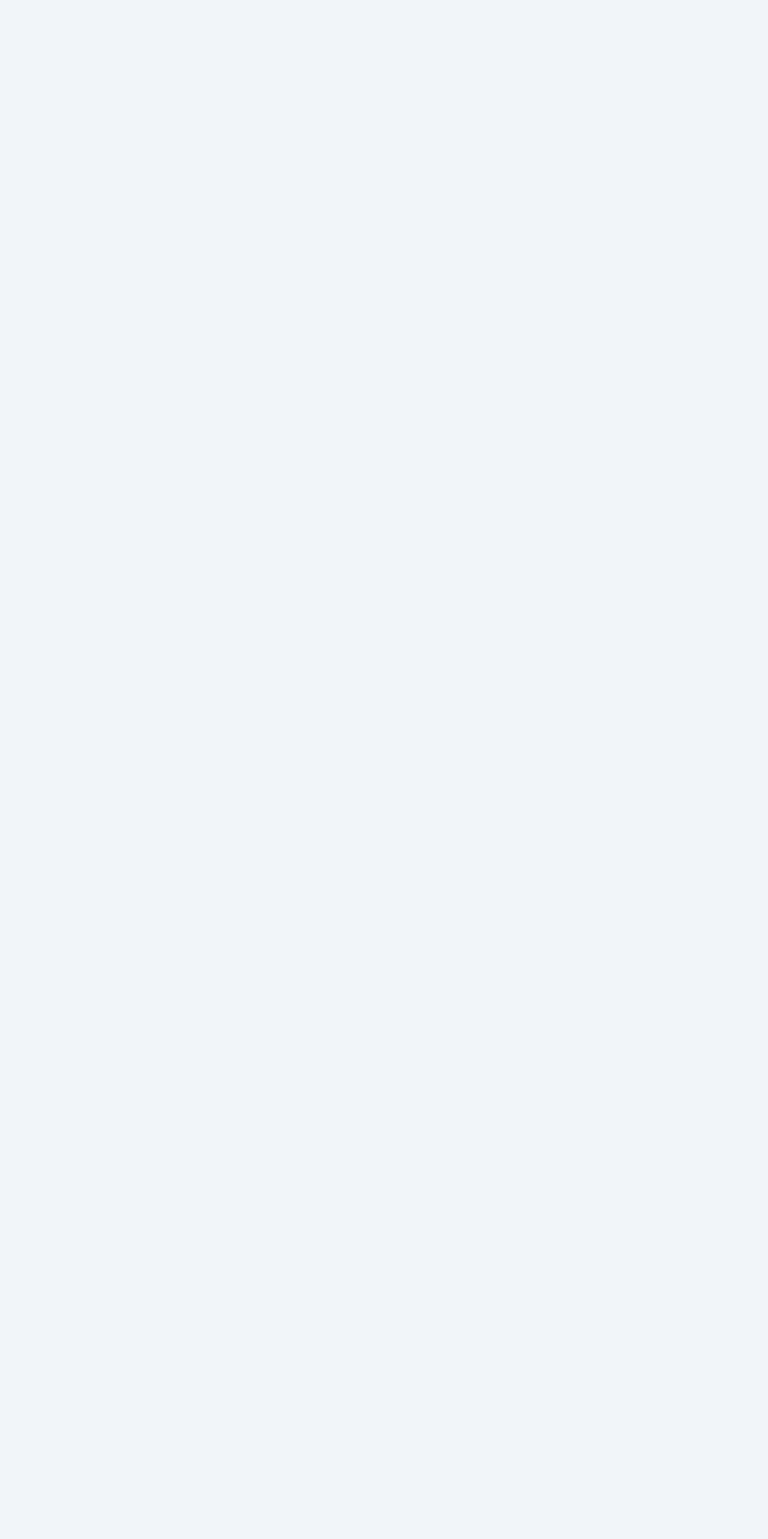
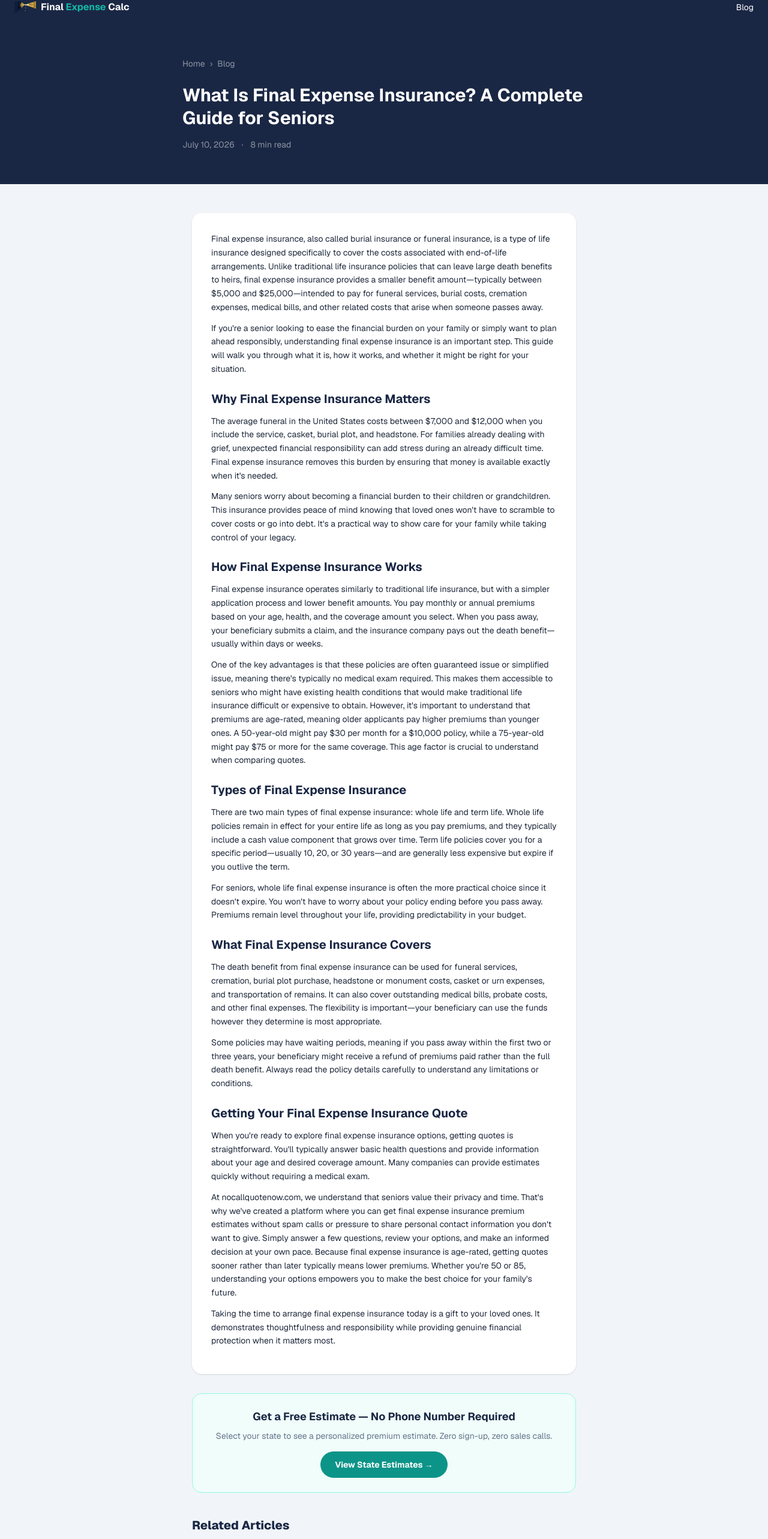
Before and after one commit to susthenewcomer45-arch/fex-calculator, a Next.js app: page /blog/what-is-final-expense-insurance-a-complete-guide-for-seniors in a window 1280 px wide. Before the commit this address had no page. Shown: the part 16-2582 px from the top of the page at 60% size. Before the commit the page ends 800 px from the top, so only its background shows below. Built offline with nearby package versions, Linux system fonts and the light colour scheme.

Commit message:
Auto-publish: What Is Final Expense Insurance? A Complete Guide for Seniors

```diff
--- /dev/null
+++ b/src/app/blog/what-is-final-expense-insurance-a-complete-guide-for-seniors/page.tsx
@@ -0,0 +1,147 @@
+// Auto-generated 2026-07-10 — do not edit manually
+import type { Metadata } from 'next'
+import Link from 'next/link'
+import RelatedArticles from '@/components/RelatedArticles'
+
+export const metadata: Metadata = {
+  title: 'What Is Final Expense Insurance? A Complete Guide for Seniors | NocallQuoteNow',
+  description: 'Learn what final expense insurance is, how it works, and why it matters for seniors. Get honest answers without the sales pitch.',
+  alternates: { canonical: 'https://nocallquotenow.com/blog/what-is-final-expense-insurance-a-complete-guide-for-seniors' },
+  openGraph: {
+    title: 'What Is Final Expense Insurance? A Complete Guide for Seniors | NocallQuoteNow',
+    description: 'Learn what final expense insurance is, how it works, and why it matters for seniors. Get honest answers without the sales pitch.',
+    url: 'https://nocallquotenow.com/blog/what-is-final-expense-insurance-a-complete-guide-for-seniors',
+  },
+}
+
+interface Section {
+  heading?: string
+  paragraphs?: string[]
+  bullets?: string[]
+}
+
+const sections: Section[] = [
+  {
+    "paragraphs": [
+      "Final expense insurance, also called burial insurance or funeral insurance, is a type of life insurance designed specifically to cover the costs associated with end-of-life arrangements. Unlike traditional life insurance policies that can leave large death benefits to heirs, final expense insurance provides a smaller benefit amount—typically between $5,000 and $25,000—intended to pay for funeral services, burial costs, cremation expenses, medical bills, and other related costs that arise when someone passes away.",
+      "If you're a senior looking to ease the financial burden on your family or simply want to plan ahead responsibly, understanding final expense insurance is an important step. This guide will walk you through what it is, how it works, and whether it might be right for your situation."
+    ]
+  },
+  {
+    "heading": "Why Final Expense Insurance Matters",
+    "paragraphs": [
+      "The average funeral in the United States costs between $7,000 and $12,000 when you include the service, casket, burial plot, and headstone. For families already dealing with grief, unexpected financial responsibility can add stress during an already difficult time. Final expense insurance removes this burden by ensuring that money is available exactly when it's needed.",
+      "Many seniors worry about becoming a financial burden to their children or grandchildren. This insurance provides peace of mind knowing that loved ones won't have to scramble to cover costs or go into debt. It's a practical way to show care for your family while taking control of your legacy."
+    ]
+  },
+  {
+    "heading": "How Final Expense Insurance Works",
+    "paragraphs": [
+      "Final expense insurance operates similarly to traditional life insurance, but with a simpler application process and lower benefit amounts. You pay monthly or annual premiums based on your age, health, and the coverage amount you select. When you pass away, your beneficiary submits a claim, and the insurance company pays out the death benefit—usually within days or weeks.",
+      "One of the key advantages is that these policies are often guaranteed issue or simplified issue, meaning there's typically no medical exam required. This makes them accessible to seniors who might have existing health conditions that would make traditional life insurance difficult or expensive to obtain. However, it's important to understand that premiums are age-rated, meaning older applicants pay higher premiums than younger ones. A 50-year-old might pay $30 per month for a $10,000 policy, while a 75-year-old might pay $75 or more for the same coverage. This age factor is crucial to understand when comparing quotes."
+    ]
+  },
+  {
+    "heading": "Types of Final Expense Insurance",
+    "paragraphs": [
+      "There are two main types of final expense insurance: whole life and term life. Whole life policies remain in effect for your entire life as long as you pay premiums, and they typically include a cash value component that grows over time. Term life policies cover you for a specific period—usually 10, 20, or 30 years—and are generally less expensive but expire if you outlive the term.",
+      "For seniors, whole life final expense insurance is often the more practical choice since it doesn't expire. You won't have to worry about your policy ending before you pass away. Premiums remain level throughout your life, providing predictability in your budget."
+    ]
+  },
+  {
+    "heading": "What Final Expense Insurance Covers",
+    "paragraphs": [
+      "The death benefit from final expense insurance can be used for funeral services, cremation, burial plot purchase, headstone or monument costs, casket or urn expenses, and transportation of remains. It can also cover outstanding medical bills, probate costs, and other final expenses. The flexibility is important—your beneficiary can use the funds however they determine is most appropriate.",
+      "Some policies may have waiting periods, meaning if you pass away within the first two or three years, your beneficiary might receive a refund of premiums paid rather than the full death benefit. Always read the policy details carefully to understand any limitations or conditions."
+    ]
+  },
+  {
+    "heading": "Getting Your Final Expense Insurance Quote",
+    "paragraphs": [
+      "When you're ready to explore final expense insurance options, getting quotes is straightforward. You'll typically answer basic health questions and provide information about your age and desired coverage amount. Many companies can provide estimates quickly without requiring a medical exam.",
+      "At nocallquotenow.com, we understand that seniors value their privacy and time. That's why we've created a platform where you can get final expense insurance premium estimates without spam calls or pressure to share personal contact information you don't want to give. Simply answer a few questions, review your options, and make an informed decision at your own pace. Because final expense insurance is age-rated, getting quotes sooner rather than later typically means lower premiums. Whether you're 50 or 85, understanding your options empowers you to make the best choice for your family's future.",
+      "Taking the time to arrange final expense insurance today is a gift to your loved ones. It demonstrates thoughtfulness and responsibility while providing genuine financial protection when it matters most."
+    ]
+  }
+]
+
+const postDate = '2026-07-10'
+const readTime = '8 min read'
+
+export default function BlogPost() {
+  const formattedDate = new Date(postDate).toLocaleDateString('en-US', {
+    year: 'numeric',
+    month: 'long',
+    day: 'numeric',
+  })
+
+  return (
+    <>
+      <section className="bg-[#1a2744] py-14 px-4">
+        <div className="max-w-2xl mx-auto">
+          <nav className="text-sm text-white/50 mb-6">
+            <Link href="/" className="hover:text-[#14b8a6] transition-colors">Home</Link>
+            <span className="mx-2">›</span>
+            <Link href="/blog" className="hover:text-[#14b8a6] transition-colors">Blog</Link>
+          </nav>
+          <h1 className="font-bold text-white leading-tight mb-4 text-3xl">
+            What Is Final Expense Insurance? A Complete Guide for Seniors
+          </h1>
+          <div className="flex items-center gap-3 text-sm text-white/50">
+            <time dateTime={postDate}>{formattedDate}</time>
+            <span>·</span>
+            <span>{readTime}</span>
+          </div>
+        </div>
+      </section>
+
+      <article className="max-w-2xl mx-auto px-4 py-12">
+        <div className="bg-white rounded-2xl shadow-sm p-8 space-y-6">
+          {sections.map((section, i) => (
+            <div key={i}>
+              {section.heading && (
+                <h2 className="text-xl font-bold text-[#1a2744] mb-3">{section.heading}</h2>
+              )}
+              {section.paragraphs?.map((para, j) => (
+                <p key={j} className="text-[#1e293b] leading-relaxed text-sm mb-3">{para}</p>
+              ))}
+              {section.bullets && (
+                <ul className="list-disc list-inside space-y-2 text-sm text-[#1e293b] leading-relaxed ml-2 mb-3">
+                  {section.bullets.map((item, k) => (
+                    <li key={k}>{item}</li>
+                  ))}
+                </ul>
+              )}
+            </div>
+          ))}
+        </div>
+
+        <div className="mt-8 bg-[#f0fdfa] border border-teal-200 rounded-2xl p-6 text-center">
+          <p className="font-bold text-[#1a2744] text-lg mb-2">
+            Get a Free Estimate — No Phone Number Required
+          </p>
+          <p className="text-[#64748b] text-sm mb-4">
+            Select your state to see a personalized premium estimate. Zero sign-up, zero sales calls.
+          </p>
+          <Link
+            href="/"
+            className="inline-block bg-[#0d9488] hover:bg-teal-700 text-white font-bold px-6 py-3 rounded-full text-sm transition-colors"
+          >
+            View State Estimates →
+          </Link>
+        </div>
+
+        <RelatedArticles currentSlug="what-is-final-expense-insurance-a-complete-guide-for-seniors" />
+
+        <div className="mt-8 flex gap-4 text-sm">
+          <Link href="/blog" className="text-[#0d9488] hover:underline font-medium">
+            ← Back to Blog
+          </Link>
+          <Link href="/" className="text-[#0d9488] hover:underline font-medium">
+            Home
+          </Link>
+        </div>
+      </article>
+    </>
+  )
+}
--- a/src/lib/generated-posts.json
+++ b/src/lib/generated-posts.json
@@ -1,4 +1,11 @@
 [
+  {
+    "slug": "what-is-final-expense-insurance-a-complete-guide-for-seniors",
+    "title": "What Is Final Expense Insurance? A Complete Guide for Seniors",
+    "description": "Learn what final expense insurance is, how it works, and why it matters for seniors. Get honest answers without the sales pitch.",
+    "date": "2026-07-10",
+    "readTime": "8 min read"
+  },
   {
     "slug": "how-to-find-the-best-final-expense-insurance-rate-in-your-state",
     "title": "How to Find the Best Final Expense Insurance Rate in Your State",
```
